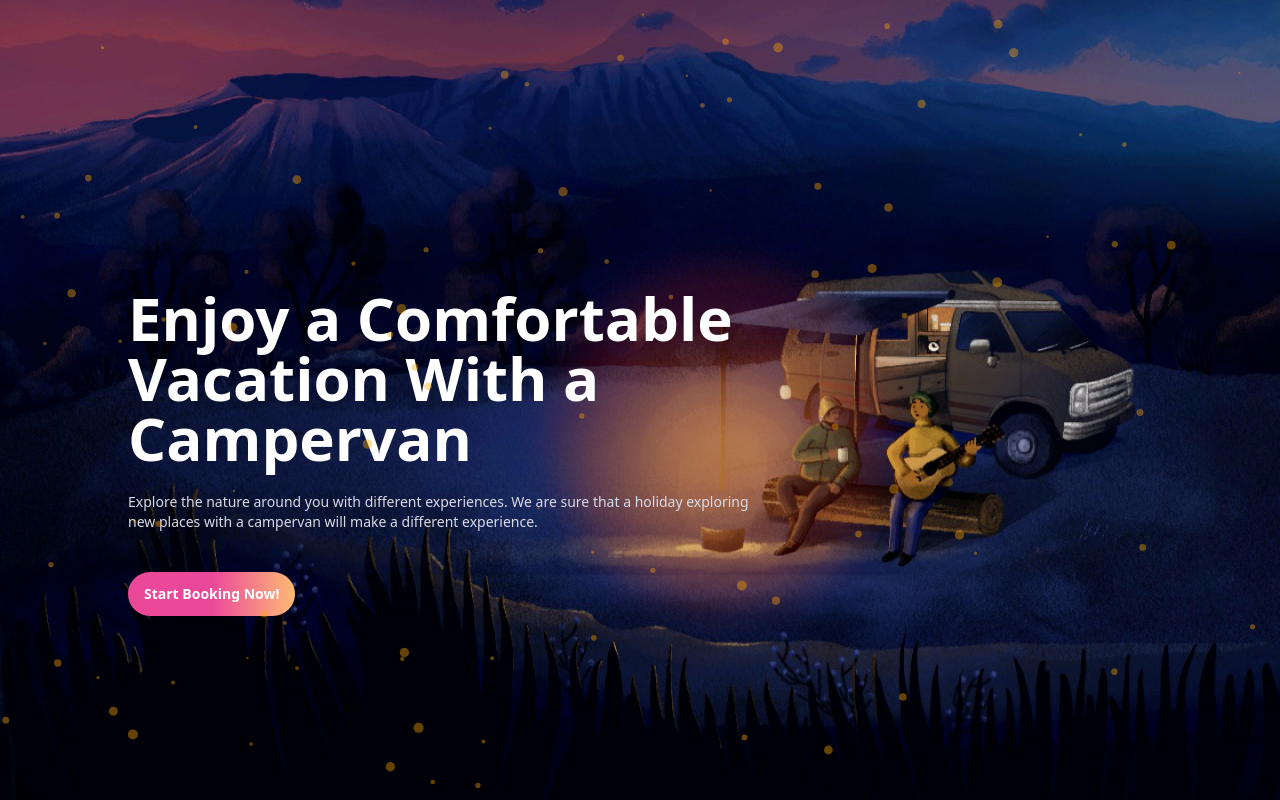
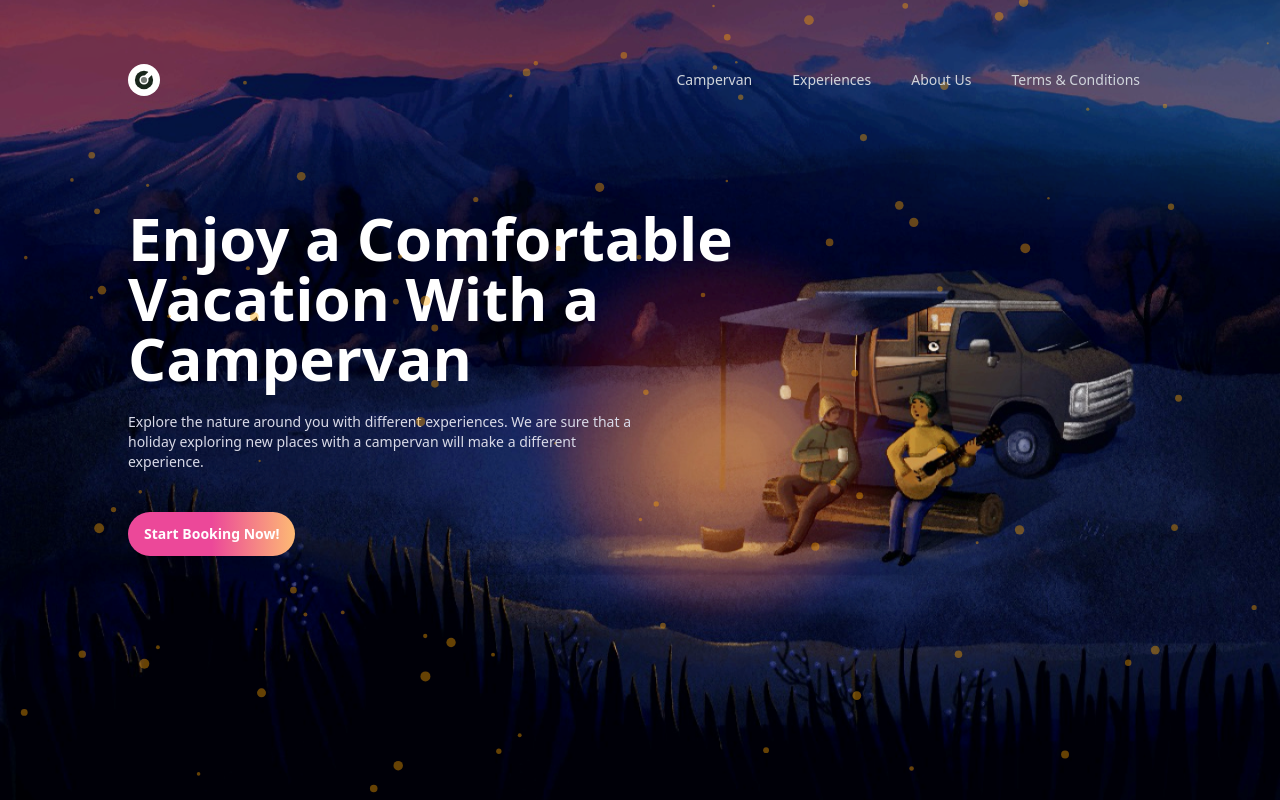
Before and after one commit to Zechst/campervan-travel-website, a Next.js app: page / in a window 1280 px wide. Built offline with nearby package versions, Linux system fonts and the light colour scheme.

Commit message:
feat: navigation bar

```diff
--- a/components/navigation-bar.js
+++ b/components/navigation-bar.js
@@ -1,7 +1,50 @@
+import { Bars3Icon } from "@heroicons/react/24/outline";
+import Image from "next/image";
+
+// Logo & Icons
+const brandLogo = "/logos/brand-logo.svg";
+const menuIcon = <Bars3Icon className="block h-6 w-6  text-gray-300" />;
+
+// Navigation Content
+const navigation = [
+  { name: "Campervan" },
+  { name: "Experiences" },
+  { name: "About Us" },
+  { name: "Terms & Conditions" },
+];
+
+function classNames(...classes) {
+  return classes.filter(Boolean).join(" ");
+}
+
 export default function Navigation() {
   return (
-    <div className="mx-auto max-w-7xl px-2 sm:px-6 lg:px-8">
-      <div className="relative flex h-16 items-center justify-between"></div>
-    </div>
+    <nav className="pt-20 px-10 sm:px-20 lg:px-32 relative flex h-16 items-center justify-between">
+      <div className="flex flex-shrink-0 items-center">
+        <Image width={32} height={32} src={brandLogo} />
+      </div>
+      <div className="hidden sm:ml-6 md:block">
+        <div className="flex space-x-4">
+          {navigation.map((item) => (
+            <a
+              key={item.name}
+              href={item.href}
+              className={classNames(
+                item.current
+                  ? "bg-gray-900 text-white"
+                  : "text-gray-300 hover:bg-slate-900 hover:bg-opacity-50 hover:text-white",
+                "rounded-3xl px-3 py-2 text-sm font-medium"
+              )}
+              aria-current={item.current ? "page" : undefined}
+            >
+              {item.name}
+            </a>
+          ))}
+        </div>
+      </div>
+      <div className="block md:hidden p-1 rounded-md hover:bg-slate-900 hover:bg-opacity-50 hover:text-white">
+        {menuIcon}
+      </div>
+    </nav>
   );
 }
--- a/pages/index.js
+++ b/pages/index.js
@@ -1,19 +1,18 @@
 import Headers from "next/head";
-import Image from "next/image";
-import NavigationBar from "../components/navigation-bar";
-import Particle from "../components/particle";
+import NavigationBarComponent from "../components/navigation-bar";
+import ParticleComponent from "../components/particle";
 
 export default function Home() {
   return (
     <div className="h-screen bg-scroll bg-cover bg-center bg-[url('/images/caravan.png')]">
-      <Particle />
-      <NavigationBar />
-      <div className="max-w-4xl py-32 px-32 sm:py-48 lg:py-56">
+      <ParticleComponent />
+      <NavigationBarComponent />
+      <main className="max-w-4xl px-10 sm:px-20 lg:px-32 py-32">
         <div className="text-start">
           <h1 className="text-4xl font-bold tracking-loose text-white sm:text-6xl">
             Enjoy a Comfortable Vacation With a Campervan
           </h1>
-          <p className="mt-6 text-sm  text-[#d9dae8]">
+          <p className="mt-6 text-sm max-w-lg text-[#d9dae8]">
             Explore the nature around you with different experiences. We are
             sure that a holiday exploring new places with a campervan will make
             a different experience.
@@ -24,7 +23,7 @@ export default function Home() {
             </a>
           </div>
         </div>
-      </div>
+      </main>
     </div>
   );
 }
--- a/styles/Home.module.css
+++ /dev/null
@@ -1,278 +0,0 @@
-.main {
-  display: flex;
-  flex-direction: column;
-  justify-content: space-between;
-  align-items: center;
-  padding: 6rem;
-  min-height: 100vh;
-}
-
-.description {
-  display: inherit;
-  justify-content: inherit;
-  align-items: inherit;
-  font-size: 0.85rem;
-  max-width: var(--max-width);
-  width: 100%;
-  z-index: 2;
-  font-family: var(--font-mono);
-}
-
-.description a {
-  display: flex;
-  justify-content: center;
-  align-items: center;
-  gap: 0.5rem;
-}
-
-.description p {
-  position: relative;
-  margin: 0;
-  padding: 1rem;
-  background-color: rgba(var(--callout-rgb), 0.5);
-  border: 1px solid rgba(var(--callout-border-rgb), 0.3);
-  border-radius: var(--border-radius);
-}
-
-.code {
-  font-weight: 700;
-  font-family: var(--font-mono);
-}
-
-.grid {
-  display: grid;
-  grid-template-columns: repeat(4, minmax(25%, auto));
-  width: var(--max-width);
-  max-width: 100%;
-}
-
-.card {
-  padding: 1rem 1.2rem;
-  border-radius: var(--border-radius);
-  background: rgba(var(--card-rgb), 0);
-  border: 1px solid rgba(var(--card-border-rgb), 0);
-  transition: background 200ms, border 200ms;
-}
-
-.card span {
-  display: inline-block;
-  transition: transform 200ms;
-}
-
-.card h2 {
-  font-weight: 600;
-  margin-bottom: 0.7rem;
-}
-
-.card p {
-  margin: 0;
-  opacity: 0.6;
-  font-size: 0.9rem;
-  line-height: 1.5;
-  max-width: 30ch;
-}
-
-.center {
-  display: flex;
-  justify-content: center;
-  align-items: center;
-  position: relative;
-  padding: 4rem 0;
-}
-
-.center::before {
-  background: var(--secondary-glow);
-  border-radius: 50%;
-  width: 480px;
-  height: 360px;
-  margin-left: -400px;
-}
-
-.center::after {
-  background: var(--primary-glow);
-  width: 240px;
-  height: 180px;
-  z-index: -1;
-}
-
-.center::before,
-.center::after {
-  content: '';
-  left: 50%;
-  position: absolute;
-  filter: blur(45px);
-  transform: translateZ(0);
-}
-
-.logo,
-.thirteen {
-  position: relative;
-}
-
-.thirteen {
-  display: flex;
-  justify-content: center;
-  align-items: center;
-  width: 75px;
-  height: 75px;
-  padding: 25px 10px;
-  margin-left: 16px;
-  transform: translateZ(0);
-  border-radius: var(--border-radius);
-  overflow: hidden;
-  box-shadow: 0px 2px 8px -1px #0000001a;
-}
-
-.thirteen::before,
-.thirteen::after {
-  content: '';
-  position: absolute;
-  z-index: -1;
-}
-
-/* Conic Gradient Animation */
-.thirteen::before {
-  animation: 6s rotate linear infinite;
-  width: 200%;
-  height: 200%;
-  background: var(--tile-border);
-}
-
-/* Inner Square */
-.thirteen::after {
-  inset: 0;
-  padding: 1px;
-  border-radius: var(--border-radius);
-  background: linear-gradient(
-    to bottom right,
-    rgba(var(--tile-start-rgb), 1),
-    rgba(var(--tile-end-rgb), 1)
-  );
-  background-clip: content-box;
-}
-
-/* Enable hover only on non-touch devices */
-@media (hover: hover) and (pointer: fine) {
-  .card:hover {
-    background: rgba(var(--card-rgb), 0.1);
-    border: 1px solid rgba(var(--card-border-rgb), 0.15);
-  }
-
-  .card:hover span {
-    transform: translateX(4px);
-  }
-}
-
-@media (prefers-reduced-motion) {
-  .thirteen::before {
-    animation: none;
-  }
-
-  .card:hover span {
-    transform: none;
-  }
-}
-
-/* Mobile */
-@media (max-width: 700px) {
-  .content {
-    padding: 4rem;
-  }
-
-  .grid {
-    grid-template-columns: 1fr;
-    margin-bottom: 120px;
-    max-width: 320px;
-    text-align: center;
-  }
-
-  .card {
-    padding: 1rem 2.5rem;
-  }
-
-  .card h2 {
-    margin-bottom: 0.5rem;
-  }
-
-  .center {
-    padding: 8rem 0 6rem;
-  }
-
-  .center::before {
-    transform: none;
-    height: 300px;
-  }
-
-  .description {
-    font-size: 0.8rem;
-  }
-
-  .description a {
-    padding: 1rem;
-  }
-
-  .description p,
-  .description div {
-    display: flex;
-    justify-content: center;
-    position: fixed;
-    width: 100%;
-  }
-
-  .description p {
-    align-items: center;
-    inset: 0 0 auto;
-    padding: 2rem 1rem 1.4rem;
-    border-radius: 0;
-    border: none;
-    border-bottom: 1px solid rgba(var(--callout-border-rgb), 0.25);
-    background: linear-gradient(
-      to bottom,
-      rgba(var(--background-start-rgb), 1),
-      rgba(var(--callout-rgb), 0.5)
-    );
-    background-clip: padding-box;
-    backdrop-filter: blur(24px);
-  }
-
-  .description div {
-    align-items: flex-end;
-    pointer-events: none;
-    inset: auto 0 0;
-    padding: 2rem;
-    height: 200px;
-    background: linear-gradient(
-      to bottom,
-      transparent 0%,
-      rgb(var(--background-end-rgb)) 40%
-    );
-    z-index: 1;
-  }
-}
-
-/* Tablet and Smaller Desktop */
-@media (min-width: 701px) and (max-width: 1120px) {
-  .grid {
-    grid-template-columns: repeat(2, 50%);
-  }
-}
-
-@media (prefers-color-scheme: dark) {
-  .vercelLogo {
-    filter: invert(1);
-  }
-
-  .logo,
-  .thirteen img {
-    filter: invert(1) drop-shadow(0 0 0.3rem #ffffff70);
-  }
-}
-
-@keyframes rotate {
-  from {
-    transform: rotate(360deg);
-  }
-  to {
-    transform: rotate(0deg);
-  }
-}
--- a/styles/globals.css
+++ b/styles/globals.css
@@ -1,111 +1,3 @@
 @tailwind base;
 @tailwind components;
 @tailwind utilities;
-
-:root {
-  --max-width: 1100px;
-  --border-radius: 12px;
-  --font-mono: ui-monospace, Menlo, Monaco, 'Cascadia Mono', 'Segoe UI Mono',
-    'Roboto Mono', 'Oxygen Mono', 'Ubuntu Monospace', 'Source Code Pro',
-    'Fira Mono', 'Droid Sans Mono', 'Courier New', monospace;
-
-  --foreground-rgb: 0, 0, 0;
-  --background-start-rgb: 214, 219, 220;
-  --background-end-rgb: 255, 255, 255;
-
-  --primary-glow: conic-gradient(
-    from 180deg at 50% 50%,
-    #16abff33 0deg,
-    #0885ff33 55deg,
-    #54d6ff33 120deg,
-    #0071ff33 160deg,
-    transparent 360deg
-  );
-  --secondary-glow: radial-gradient(
-    rgba(255, 255, 255, 1),
-    rgba(255, 255, 255, 0)
-  );
-
-  --tile-start-rgb: 239, 245, 249;
-  --tile-end-rgb: 228, 232, 233;
-  --tile-border: conic-gradient(
-    #00000080,
-    #00000040,
-    #00000030,
-    #00000020,
-    #00000010,
-    #00000010,
-    #00000080
-  );
-
-  --callout-rgb: 238, 240, 241;
-  --callout-border-rgb: 172, 175, 176;
-  --card-rgb: 180, 185, 188;
-  --card-border-rgb: 131, 134, 135;
-}
-
-@media (prefers-color-scheme: dark) {
-  :root {
-    --foreground-rgb: 255, 255, 255;
-    --background-start-rgb: 0, 0, 0;
-    --background-end-rgb: 0, 0, 0;
-
-    --primary-glow: radial-gradient(rgba(1, 65, 255, 0.4), rgba(1, 65, 255, 0));
-    --secondary-glow: linear-gradient(
-      to bottom right,
-      rgba(1, 65, 255, 0),
-      rgba(1, 65, 255, 0),
-      rgba(1, 65, 255, 0.3)
-    );
-
-    --tile-start-rgb: 2, 13, 46;
-    --tile-end-rgb: 2, 5, 19;
-    --tile-border: conic-gradient(
-      #ffffff80,
-      #ffffff40,
-      #ffffff30,
-      #ffffff20,
-      #ffffff10,
-      #ffffff10,
-      #ffffff80
-    );
-
-    --callout-rgb: 20, 20, 20;
-    --callout-border-rgb: 108, 108, 108;
-    --card-rgb: 100, 100, 100;
-    --card-border-rgb: 200, 200, 200;
-  }
-}
-
-* {
-  box-sizing: border-box;
-  padding: 0;
-  margin: 0;
-}
-
-html,
-body {
-  max-width: 100vw;
-  overflow-x: hidden;
-}
-
-body {
-  color: rgb(var(--foreground-rgb));
-  background: linear-gradient(
-      to bottom,
-      transparent,
-      rgb(var(--background-end-rgb))
-    )
-    rgb(var(--background-start-rgb));
-}
-
-a {
-  color: inherit;
-  text-decoration: none;
-}
-
-@media (prefers-color-scheme: dark) {
-  html {
-    color-scheme: dark;
-  }
-}
```
Also changed, not shown: components/feature-clients.js (added), public/logos/brand-logo.svg (added), public/thirteen.svg (deleted).
